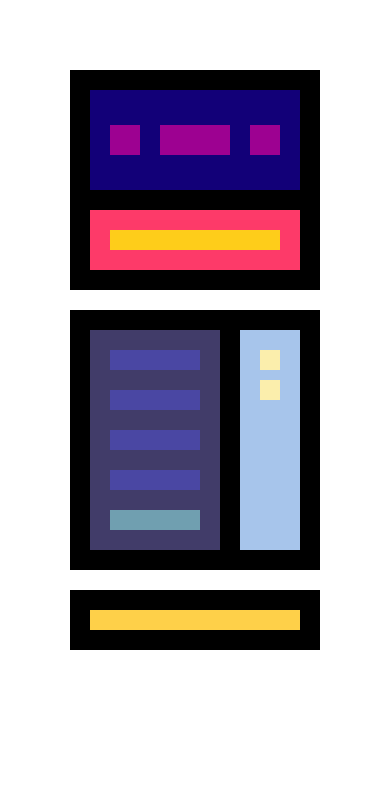
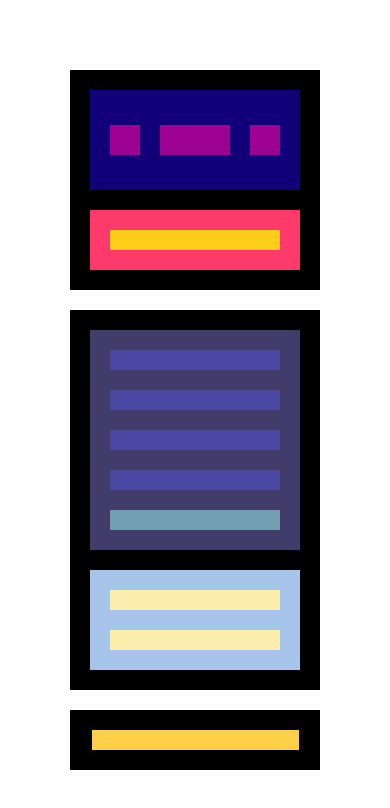
Before and after one commit to ljvernet/angular-flexbox, a plain HTML site: page index.html in a window 390 px wide. Drawn offline with Linux system fonts and the light colour scheme.

Commit message:
Flex Box Ejercicio 1 pas 2
a partir del ejercicio 1 hemos añadido la media query para max 800px

```diff
--- a/index.html
+++ b/index.html
@@ -4,7 +4,7 @@
     <meta charset="UTF-8">
     <meta http-equiv="X-UA-Compatible" content="IE=edge">
     <meta name="viewport" content="width=device-width, user-scalable=no, initial-scale=1.0", maximum-scale=1.0,  minimun-scale=1.0">
-    <title>Flex Box Ejercicio 1 pas 1</title>
+    <title>Flex Box Ejercicio 1 pas 2</title>
     <link rel="stylesheet" href="styles/styles.css">
 </head>
 <body>
--- a/styles/styles.css
+++ b/styles/styles.css
@@ -75,5 +75,18 @@
 }
     .pie{
         background: #fed049;
-        width: 300px;
+        width: 90%;
     }
+    @media all and (max-width: 800px){
+
+        .section{
+        flex-direction: column;
+
+        }
+              .aside{
+            display: flex;
+            flex-direction: column;
+            justify-content: center;
+
+        }
+    }
```
